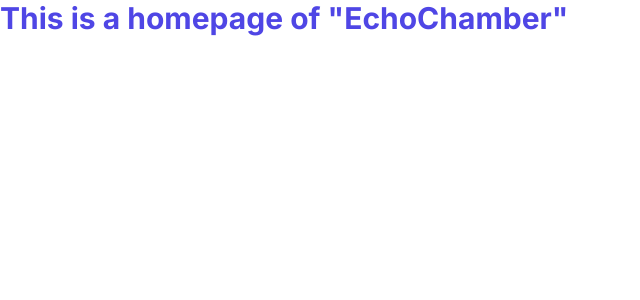
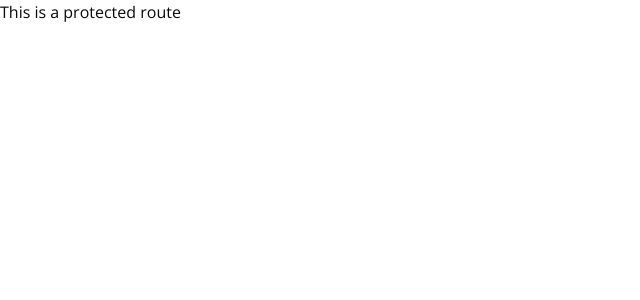
Before and after one commit to MatashiHa/EchoChamber, a Next.js app: page / in a window 1280 px wide. Shown: the top 300 px of the page, without its empty margins (0-640 px from the left). Built offline with nearby package versions, Linux system fonts and the light colour scheme.

Commit message:
Some more features to commit

```diff
--- /dev/null
+++ b/app/(auth)/login/page.tsx
@@ -0,0 +1,9 @@
+const LoginPage = () => {
+    return (
+        <div>
+            This is a login page
+        </div>
+      );
+}
+
+export default LoginPage;
--- /dev/null
+++ b/app/(auth)/register/page.tsx
@@ -0,0 +1,9 @@
+const RegisterPage = () => {
+    return (
+        <div>
+            This is a Register page
+        </div>
+      );
+}
+
+export default RegisterPage;
--- /dev/null
+++ b/app/(home)/page.tsx
@@ -0,0 +1,8 @@
+
+export default function Home() {
+  return (
+    <div>
+      This is a protected route
+    </div>
+  )
+}
--- a/app/layout.tsx
+++ b/app/layout.tsx
@@ -1,11 +1,11 @@
 import './globals.css'
 import type { Metadata } from 'next'
-import { Inter } from 'next/font/google'
+import { Open_Sans } from 'next/font/google'
 
-const inter = Inter({ subsets: ['latin'] })
+const font = Open_Sans({ subsets: ['latin'] })
 
 export const metadata: Metadata = {
-  title: 'Create Next App',
+  title: 'Echo Chamber',
   description: 'Generated by create next app',
 }
 
@@ -16,7 +16,7 @@
 }) {
   return (
     <html lang="en">
-      <body className={inter.className}>{children}</body>
+      <body className={font.className}>{children}</body>
     </html>
   )
 }
--- a/app/page.tsx
+++ /dev/null
@@ -1,6 +0,0 @@
-
-export default function Home() {
-  return (
-    <p className='text-3xl font-bold text-indigo-600'>This is a homepage of "EchoChamber"</p>
-  )
-}
```
